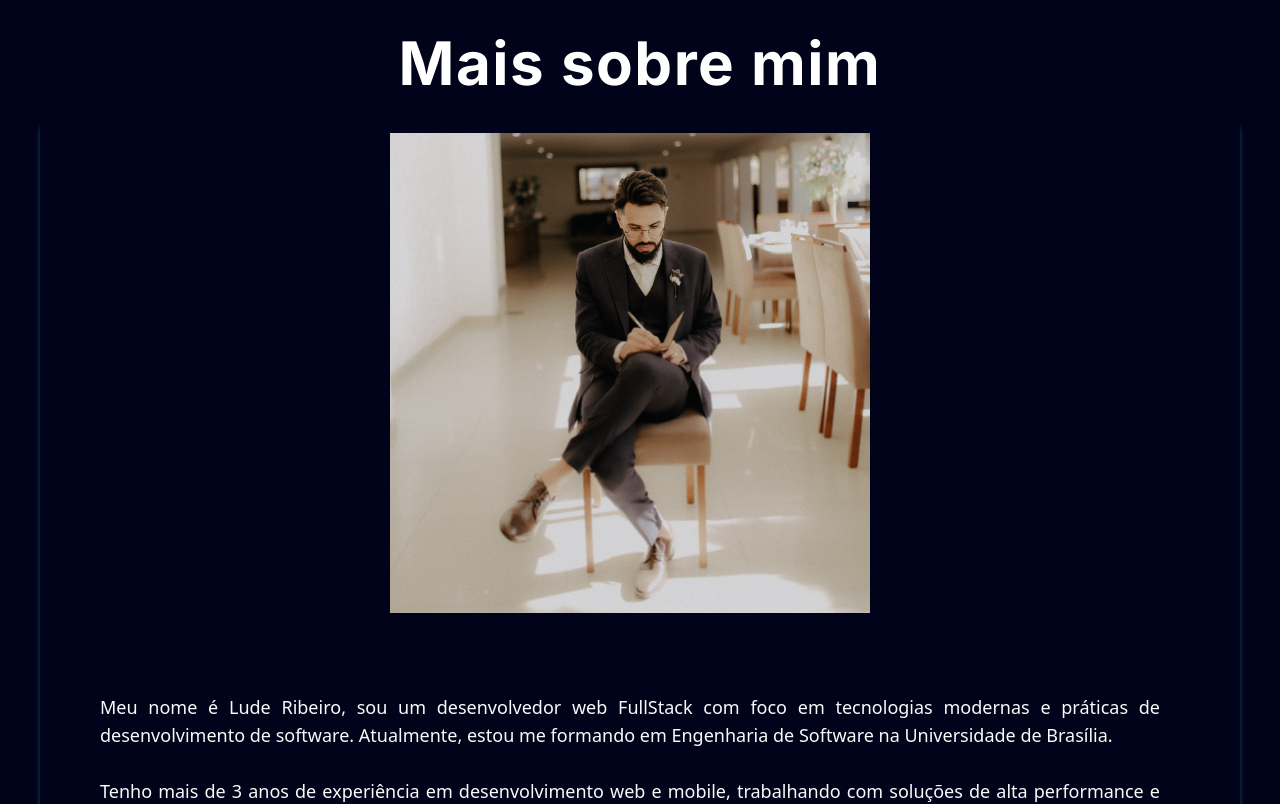
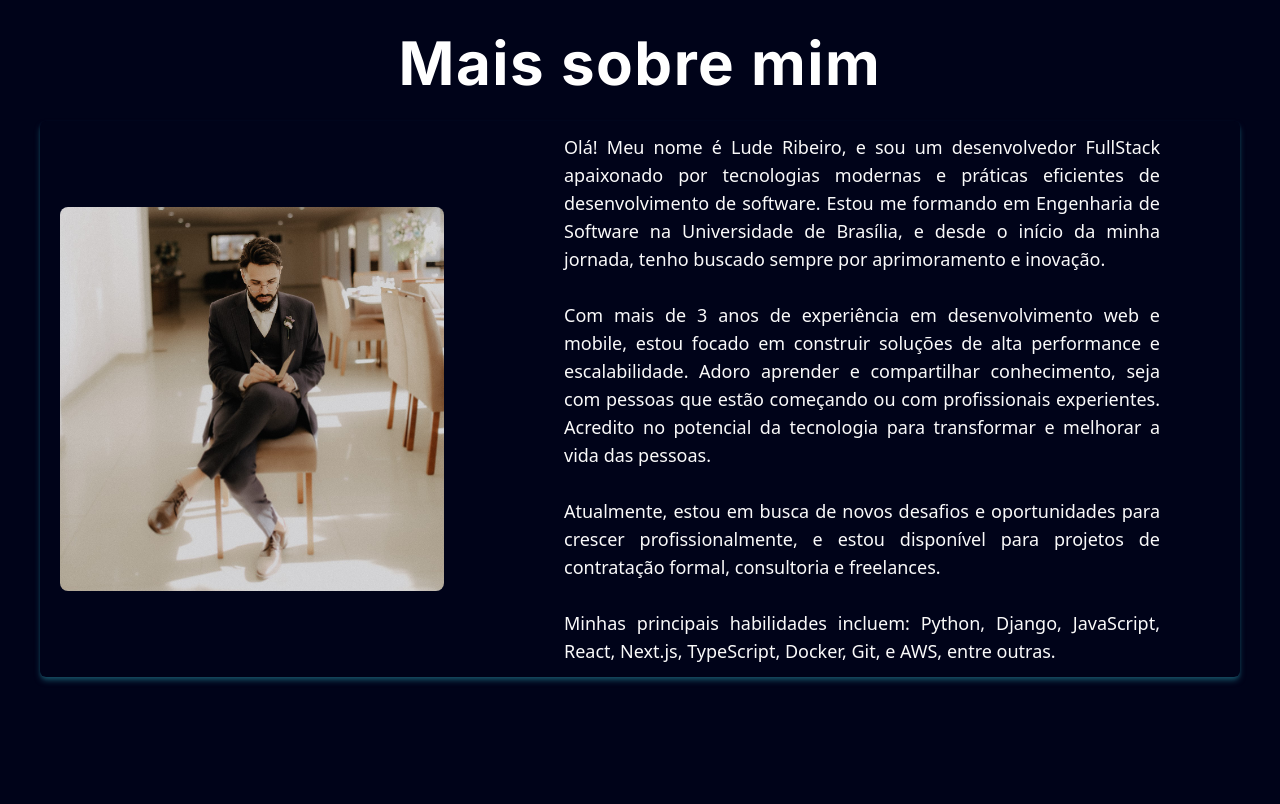
Before and after one commit to luderibeiro/portfolio-lude_ribeiro, a Next.js app: page / in a window 1280 px wide. Shown: the part 1160-1964 px from the top of the page. Built offline with nearby package versions, Linux system fonts and the light colour scheme.

Commit message:
Update About page and text.

```diff
--- a/components/About.tsx
+++ b/components/About.tsx
@@ -6,37 +6,44 @@ export const About = () => {
         <div id="about" className="pb-20 pt-36">
             <div className="flex flex-col items-center justify-center">
                 <TextGenerateEffect
-                    className="text-center text-[40px] md:text5xl lg:text-6xl"
+                    className="text-center text-[40px] md:text-5xl lg:text-6xl"
                     words="Mais sobre mim"
                 />
-                <div className="flex flex-col w-full py-3 px-5 pr-10 gap-20 align-middle justify-center items-center rounded-md shadow-md shadow-cyan-900">
+                <div className="flex flex-col md:flex-row w-full py-3 px-5 pr-10 gap-10 md:gap-20 items-center rounded-md shadow-md shadow-cyan-900">
                     <img
                         src="/profile.jpg"
                         width={480}
                         height={480}
                         alt="Foto de perfil"
+                        className="w-64 h-64 md:w-96 md:h-96 rounded-lg"
                     />
-                    <p className="font-light font-sans text-justify text-md sm:text-sm md:text-sm lg:text-lg pb-5 right-0 px-10">
-                        Meu nome é Lude Ribeiro, sou um desenvolvedor web
-                        FullStack com foco em tecnologias modernas e práticas de
-                        desenvolvimento de software. Atualmente, estou me
+                    <p className="font-light font-sans text-justify text-md sm:text-sm md:text-sm lg:text-lg px-5 md:px-10">
+                        Olá! Meu nome é Lude Ribeiro, e sou um desenvolvedor
+                        FullStack apaixonado por tecnologias modernas e práticas
+                        eficientes de desenvolvimento de software. Estou me
                         formando em Engenharia de Software na Universidade de
-                        Brasília.
+                        Brasília, e desde o início da minha jornada, tenho
+                        buscado sempre por aprimoramento e inovação.
                         <br />
                         <br />
-                        Tenho mais de 3 anos de experiência em desenvolvimento
-                        web e mobile, trabalhando com soluções de alta
-                        performance e escaláveis. Meu objetivo é sempre
-                        aprender, ensinar e compartilhar conhecimento com
-                        pessoas que estão começando ou já estão no mercado de
-                        trabalho. Estou sempre em busca de novos desafios e
-                        oportunidades para crescer profissionalmente. Aberto
-                        para contratações formais, projetos e freelances.
+                        Com mais de 3 anos de experiência em desenvolvimento web
+                        e mobile, estou focado em construir soluções de alta
+                        performance e escalabilidade. Adoro aprender e
+                        compartilhar conhecimento, seja com pessoas que estão
+                        começando ou com profissionais experientes. Acredito no
+                        potencial da tecnologia para transformar e melhorar a
+                        vida das pessoas.
                         <br />
                         <br />
-                        Minhas principais habilidades são: Python, Django,
-                        JavaScrip, React, Next.Js, TypeScript, Docker, Git, AWS,
-                        entre outras.
+                        Atualmente, estou em busca de novos desafios e
+                        oportunidades para crescer profissionalmente, e estou
+                        disponível para projetos de contratação formal,
+                        consultoria e freelances.
+                        <br />
+                        <br />
+                        Minhas principais habilidades incluem: Python, Django,
+                        JavaScript, React, Next.js, TypeScript, Docker, Git, e
+                        AWS, entre outras.
                     </p>
                 </div>
             </div>
```
